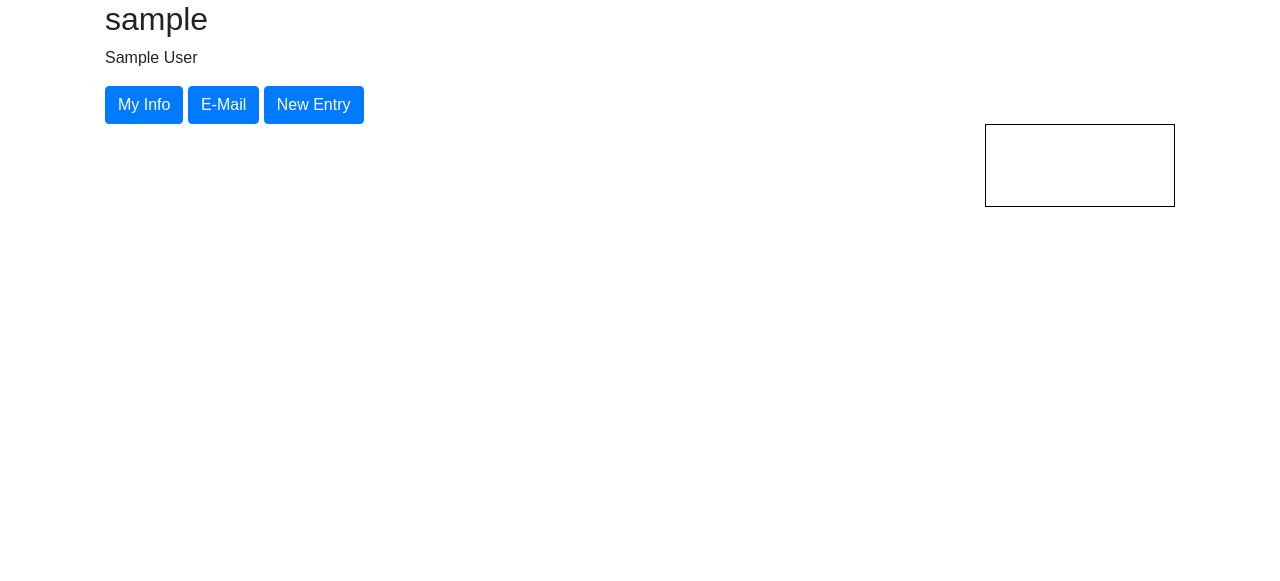
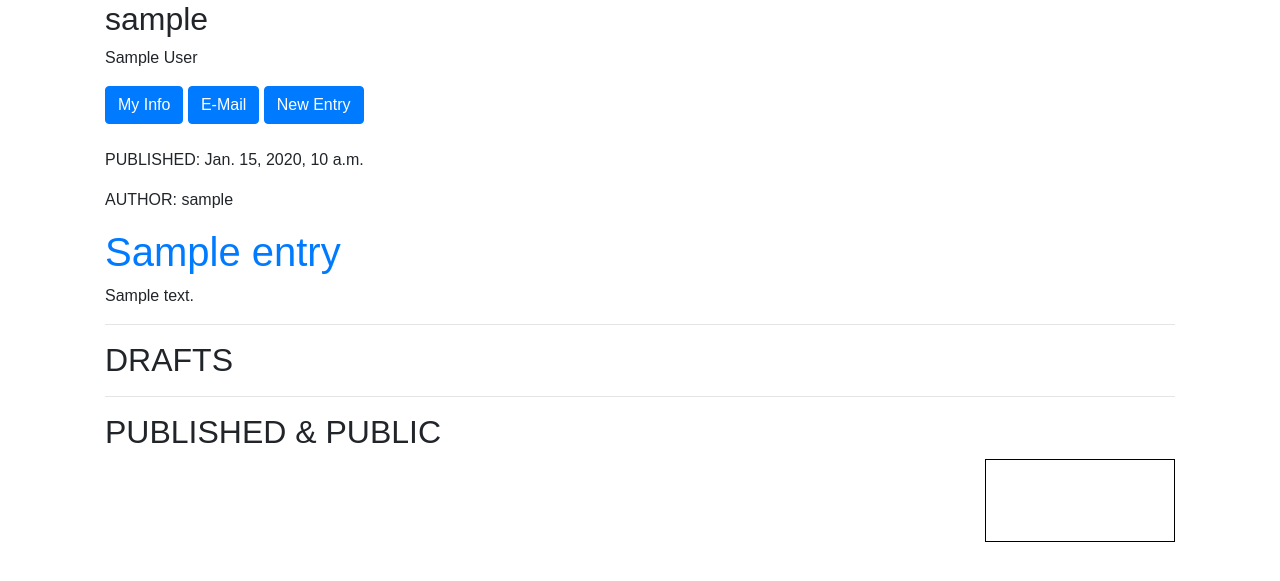
Before and after one commit to ashleyelaine/journal-platform, a Django app: a page that uses MyAnonymousDiary/templates/users/user_detail.html in a window 1280 px wide. Shown: the part 93-674 px from the top of the page. Run offline with Django 3.2, Linux system fonts and the light colour scheme; a user stored in the database is signed in; tables that the repository leaves empty hold one stand-in row (values such as "Sample post"); some libraries are stand-ins or nearby versions.

Commit message:
figured out data context on user detail view

```diff
--- a/MyAnonymousDiary/templates/users/user_detail.html
+++ b/MyAnonymousDiary/templates/users/user_detail.html
@@ -29,14 +29,31 @@
 
 </div>
 <!-- End Action buttons -->
-<!-- {% for entry in entries_by_user %}<br />
-        <p>PUBLISHED: {{ entry.published_date }}</p>
-        <p>AUTHOR: {{ entry.author }}</p>
-        <h1><a href="{% url 'entry_detail' pk=entry.pk %}">{{ entry.title }}</a></h1>
-        <p>{{ entry.content|truncatechars:255|striptags }}</p>
-    {% endfor %} -->
+{% for entry in user_entries %}<br />
+    <p>PUBLISHED: {{ entry.published_date }}</p>
+    <p>AUTHOR: {{ entry.author }}</p>
+    <h1><a href="{% url 'entry_detail' pk=entry.pk %}">{{ entry.title }}</a></h1>
+    <p>{{ entry.content|truncatechars:255|striptags }}</p>
+{% endfor %}
+<hr>
+<h2>DRAFTS</h2>
+{% for entry in user_entries_drafts %}<br />
+    <p>PUBLISHED: {{ entry.published_date }}</p>
+    <p>AUTHOR: {{ entry.author }}</p>
+    <h1><a href="{% url 'entry_detail' pk=entry.pk %}">{{ entry.title }}</a></h1>
+    <p>{{ entry.content|truncatechars:255|striptags }}</p>
+{% endfor %}
 
 {% endif %}
+
+<hr>
+<h2>PUBLISHED & PUBLIC</h2>
+{% for entry in user_entries_published %}<br />
+    <p>PUBLISHED: {{ entry.published_date }}</p>
+    <p>AUTHOR: {{ entry.author }}</p>
+    <h1><a href="{% url 'entry_detail' pk=entry.pk %}">{{ entry.title }}</a></h1>
+    <p>{{ entry.content|truncatechars:255|striptags }}</p>
+{% endfor %}
 
 
 </div>
--- a/MyAnonymousDiary/users/views.py
+++ b/MyAnonymousDiary/users/views.py
@@ -3,6 +3,7 @@
 from django.views.generic import DetailView, ListView, RedirectView, UpdateView
 
 from .models import User
+from entries.models import Entry
 
 
 class UserDetailView(LoginRequiredMixin, DetailView):
@@ -11,13 +12,23 @@
     slug_field = 'username'
     slug_url_kwarg = 'username'
 
+    def get_context_data(self, **kwargs):
+        context = super(UserDetailView, self).get_context_data(**kwargs)
+        username = self.kwargs['username']
+        entries_all = Entry.objects.filter(author__username = username)
+        entries_all_published = entries_all.is_public().is_not_draft().is_not_update()
+        entries_all_drafts = entries_all.is_draft().is_not_update()
+        context['user_entries'] = entries_all
+        context['user_entries_drafts'] = entries_all_drafts
+        context['user_entries_published'] = entries_all_published
+        return context
+
 
 class UserRedirectView(LoginRequiredMixin, RedirectView):
     permanent = False
 
     def get_redirect_url(self):
-        return reverse('users:detail',
-                       kwargs={'username': self.request.user.username})
+        return reverse('users:detail', kwargs={'username': self.request.user.username})
 
 
 class UserUpdateView(LoginRequiredMixin, UpdateView):
@@ -29,8 +40,7 @@
 
     # send the user back to their own page after a successful update
     def get_success_url(self):
-        return reverse('users:detail',
-                       kwargs={'username': self.request.user.username})
+        return reverse('users:detail', kwargs={'username': self.request.user.username})
 
     def get_object(self):
         # Only get the User record for the user making the request
```
